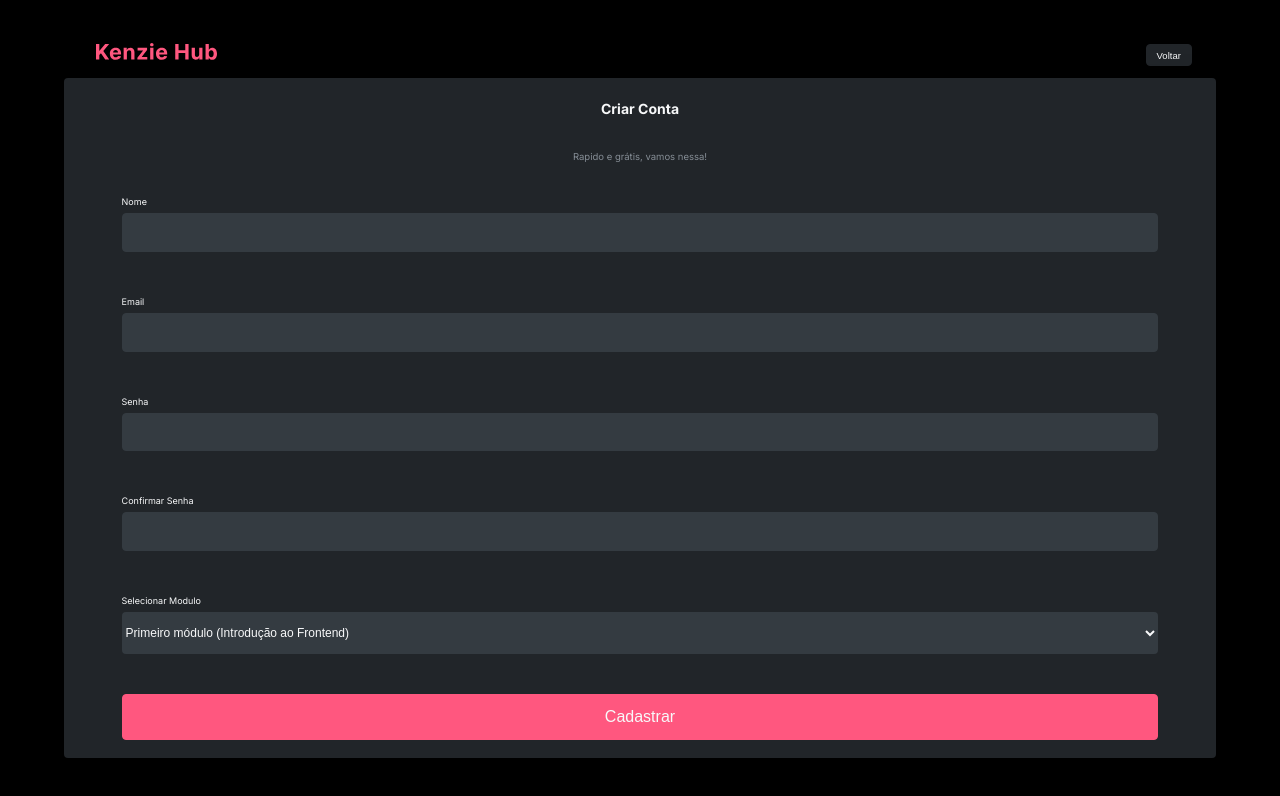
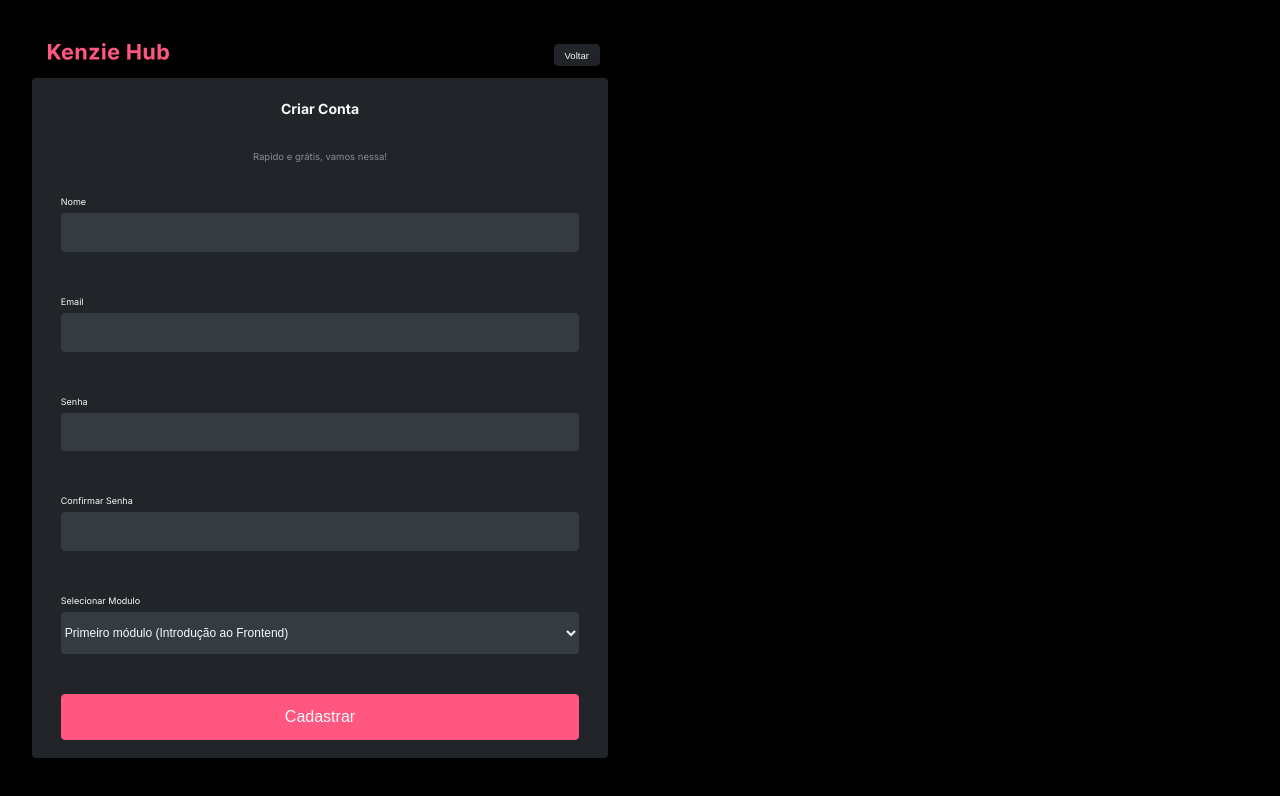
Before and after one commit to Kenzie-Academy-Brasil-Developers/react-entrega-s2-kenzie-hub-lancao2, a React (Create React App) app: page /SingUp in a window 1280 px wide. Shown: the top 796 px of the page. Built offline with nearby package versions, Linux system fonts and the light colour scheme.

Commit message:
:lipstick: feat:  descktop version Singup scream

```diff
--- a/src/Pages/SingUp/style.css
+++ b/src/Pages/SingUp/style.css
@@ -176,4 +176,10 @@ body {
   background-color: #ff427f;
   border: 1.2182px solid #ff427f;
 }
+
+@media screen and (min-width: 600px) {
+  .singUpScream {
+    width: 50%;
+  }
+}
 /*# sourceMappingURL=style.css.map */
--- a/src/Pages/SingUp/style.scss
+++ b/src/Pages/SingUp/style.scss
@@ -51,7 +51,7 @@
           color: rgb(204, 58, 58);
         }
         select {
-         @include select
+          @include select;
         }
       }
       button {
@@ -60,3 +60,8 @@
     }
   }
 }
+@media screen and (min-width: 600px) {
+  .singUpScream {
+    width: 50%;
+  }
+}
```
Also changed, not shown: 1 other file (tests, documents, lock files or other folders).
